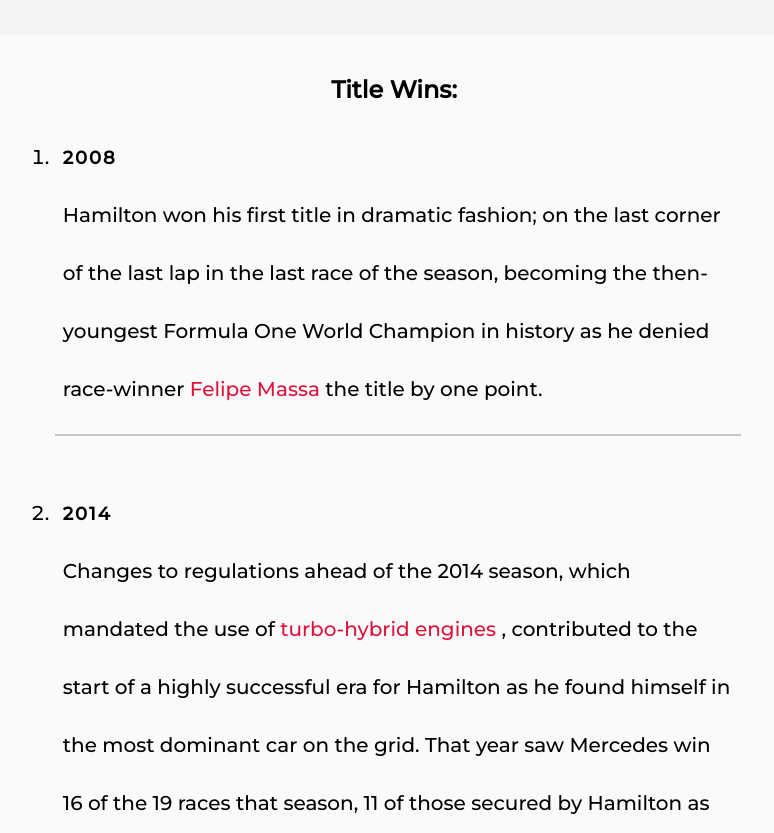
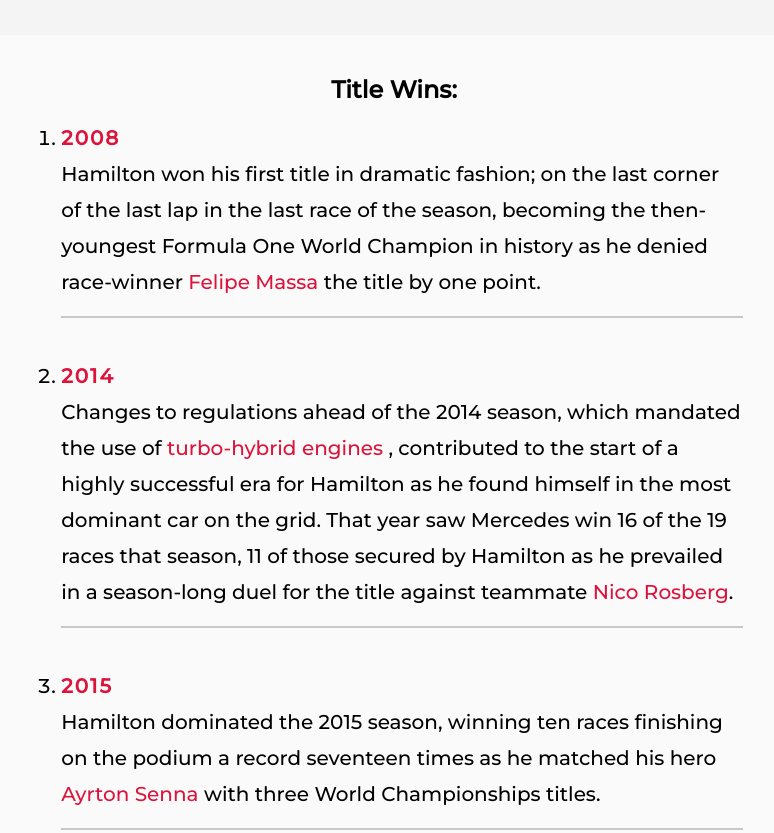
Before and after one commit to ShakexSempe/Lewis-Hamilton-Tribute-Page, a plain HTML site: page index.html in a window 1280 px wide. Shown: the part 2220-3053 px from the top of the page, without its empty margins (246-1020 px from the left). Drawn offline with nearby package versions, Linux system fonts and the light colour scheme; a web font is replaced by a local one.

Commit message:
#tribute-info

```diff
--- a/css/dark.css
+++ b/css/dark.css
@@ -7,6 +7,8 @@
 
     --headText: #eee;
     --headLinks: #333;
+    --list-title: skyblue;
+
 
     --imageDiv: #000;
     --caption: hsl(0, 0%, 80%);
--- a/css/style.css
+++ b/css/style.css
@@ -18,6 +18,7 @@
 
     --headText: #333;
     --headLinks: #333;
+    --list-title: #dc143c;
     --figcaption: skyblue;
     --imageDiv: linear-gradient(90deg, #000, #111, #000);
     --caption: hsl(0, 0%, 80%);
@@ -304,8 +305,9 @@
 }
 #tribute-info span{
   font-weight: 700;
-  font-size: 1.125rem;
+  font-size: 1.25rem;
   letter-spacing: .125rem;
+  color: var(--list-title);
 }
 #tribute-info h2 {
   font-size: 1.5rem;
@@ -320,17 +322,18 @@
 
 #tribute-info ol {
   /* margin: 0 auto 50px auto; */
-  padding-left: .5rem;
+  padding-left: 1rem;
+  /* border: 2px solid red; */
 }
 
 #tribute-info li {
   /* background-color: var(--quote); */
   /* margin: 30px 0; */
-  padding: .5rem;
+  /* padding: .25rem; */
   padding-bottom: 1rem;
   /* border-radius: var(--border-radius-sm);  */
   text-align: left;
-  line-height: 2.9;
+  line-height: 1.8;
   /* border: 2px solid red; */
   border-bottom: 2px solid #0003;
 }
```
